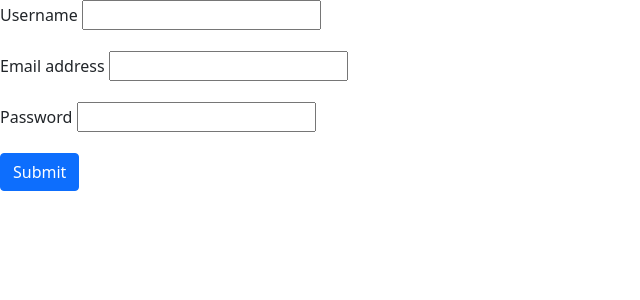
After one commit to artem-create16/to-do-list, a Flask app: page /join in a window 1280 px wide. The commit adds this page. Shown: the top 300 px of the page, without its empty margins (0-640 px from the left). Run offline with Flask 2, Linux system fonts and the light colour scheme.

Commit message:
fix registration

```diff
--- a/application/__init__.py
+++ b/application/__init__.py
@@ -18,9 +18,13 @@ def init_app():
     app.config['SQLALCHEMY_TRACK_MODIFICATIONS'] = False
 
     with app.app_context():
+        from .main_page.routes import main_blueprint
         from .login.routes import login_blueprint
+        from .registration.routes import registration_blueprint
         from .db_model import User, Tasks, Projects
+        app.register_blueprint(main_blueprint)
         app.register_blueprint(login_blueprint)
+        app.register_blueprint(registration_blueprint)
 
     db.init_app(app)
     migrate.init_app(app, db)
--- a/application/login/controller.py
+++ b/application/login/controller.py
@@ -9,4 +9,4 @@ def show_login_form():
         email = form.email.data
         password = form.password.data
 
-    return render_template('form.html', html_form=form)
+    return render_template('form_registration.html', html_form=form)
--- a/application/login/templates/form.html
+++ b/application/login/templates/form_login.html
@@ -14,7 +14,7 @@
   <div class="mb-3">
     <label for="exampleInputEmail1" class="form-label">{{ html_form.email.label }}</label>
     <input type="email" class="form-control" id="exampleInputEmail1" aria-describedby="emailHelp">
-    <div id="emailHelp" class="form-text">We'll never share your email with anyone else.</div>
+    <div id="emailHelp" class="form-text">We'll nsfsdfsfsever share your email with anyone else.</div>
   </div>
   <div class="mb-3">
     <label for="exampleInputPassword1" class="form-label">Password</label>
--- a/application/registration/controller.py
+++ b/application/registration/controller.py
@@ -1,5 +1,14 @@
 from flask import render_template, redirect, url_for
+from .form import RegistrationForm
+from application.db_model import User
 
 
 def show_registration_form():
-    pass
+    form = RegistrationForm()
+
+    if form.validate_on_submit():
+        username = form.username.data
+        email = form.email.data
+        password_hash = User.set_password(form.username.password)
+
+    return render_template('form_registration.html', html_form=form)
--- /dev/null
+++ b/application/registration/form.py
@@ -0,0 +1,9 @@
+from flask_wtf import FlaskForm
+from wtforms import StringField, BooleanField, SubmitField
+from wtforms.validators import DataRequired
+
+
+class RegistrationForm(FlaskForm):
+    username = StringField('Username', validators=[DataRequired()])
+    email = StringField('Email address', validators=[DataRequired()])
+    password = StringField('Password', validators=[DataRequired()])
--- /dev/null
+++ b/application/registration/templates/form_registration.html
@@ -0,0 +1,29 @@
+<!DOCTYPE html>
+
+<html lang="en">
+<head>
+    <meta charset="UTF-8">
+    <title>Registration</title>
+    <link href="https://cdn.jsdelivr.net/npm/bootstrap@5.0.0-beta3/dist/css/bootstrap.min.css"
+      rel="stylesheet" integrity="sha384-eOJMYsd53ii+scO/bJGFsiCZc+5NDVN2yr8+0RDqr0Ql0h+rP48ckxlpbzKgwra6"
+      crossorigin="anonymous">
+</head>
+<body>
+    <form action="" method="post">{{html_form.hidden_tag() }}
+<form>
+  <div class="mb-3">
+    <label class="form-label">{{ html_form.username.label }}</label>
+    {{ html_form.username() }}
+  </div>
+  <div class="mb-3">
+    <label class="form-label">{{ html_form.email.label }}</label>
+      {{ html_form.email() }}
+  </div>
+  <div class="mb-3">
+    <label class="form-label">{{ html_form.password.label }}</label>
+    {{ html_form.password() }}
+  </div>
+  <button type="submit" class="btn btn-primary">Submit</button>
+</form>
+</body>
+</html>
```
Also changed, not shown: application/db_model.py (+7 -1 lines), application/login/routes.py (+3 -4 lines), application/login/templates/base.html (deleted, +0 -45 lines).
